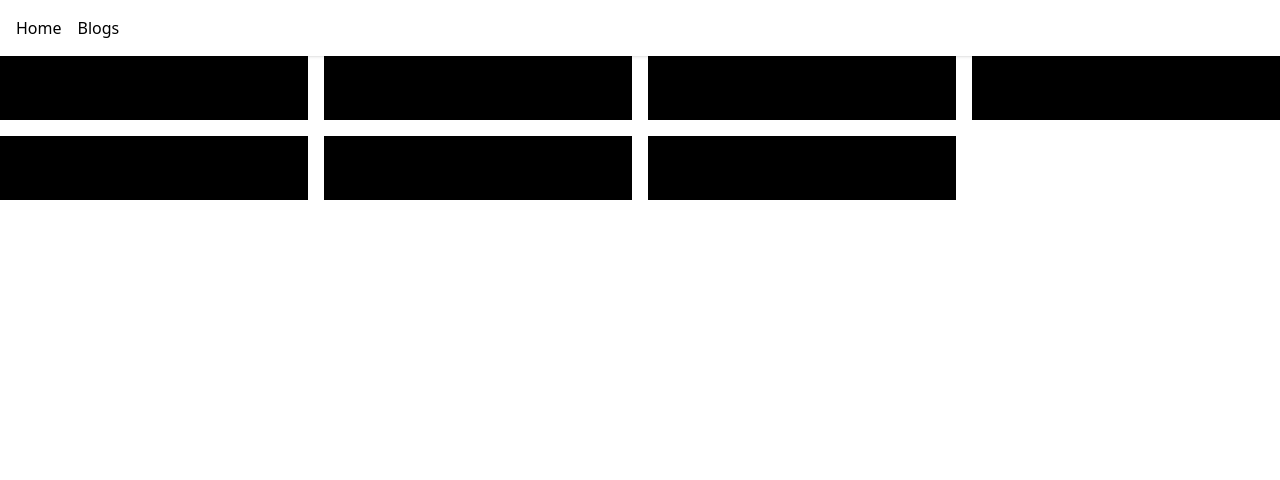
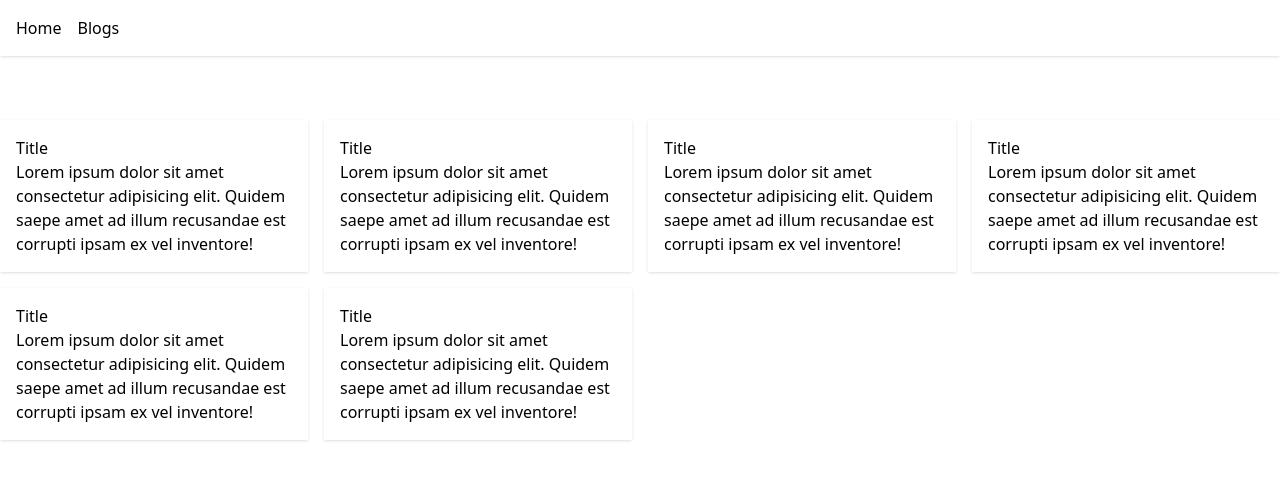
Before and after one commit to shamim-behshad/cart-cove, a Next.js app: page /blogs in a window 1280 px wide. Shown: the top 480 px of the page. Built offline with nearby package versions, Linux system fonts and the light colour scheme.

Commit message:
feat: articlle component

```diff
--- a/src/app/blogs/page.tsx
+++ b/src/app/blogs/page.tsx
@@ -1,20 +1,20 @@
-import Container from '@/components/Container'
-import React from 'react'
+import Articles from "@/components/Articles";
+import Container from "@/components/Container";
+import React from "react";
 
 function Blogs() {
   return (
     <Container>
-      <div className='grid grid-cols-4 gap-4'>
-          <div className='bg-black h-16'></div>
-          <div className='bg-black h-16'></div>
-          <div className='bg-black h-16'></div>
-          <div className='bg-black h-16'></div>
-          <div className='bg-black h-16'></div>
-          <div className='bg-black h-16'></div>
-          <div className='bg-black h-16'></div>
+      <div className="grid grid-cols-4 gap-4 py-16">
+        <Articles />
+        <Articles />
+        <Articles />
+        <Articles />
+        <Articles />
+        <Articles />
       </div>
     </Container>
-  )
+  );
 }
 
-export default Blogs
+export default Blogs;
--- /dev/null
+++ b/src/components/Articles.tsx
@@ -0,0 +1,15 @@
+import React from "react";
+
+function Articles() {
+  return (
+    <div className="shadow p-4">
+      <h2>Title</h2>
+      <p>
+        Lorem ipsum dolor sit amet consectetur adipisicing elit. Quidem saepe
+        amet ad illum recusandae est corrupti ipsam ex vel inventore!
+      </p>
+    </div>
+  );
+}
+
+export default Articles;
```
